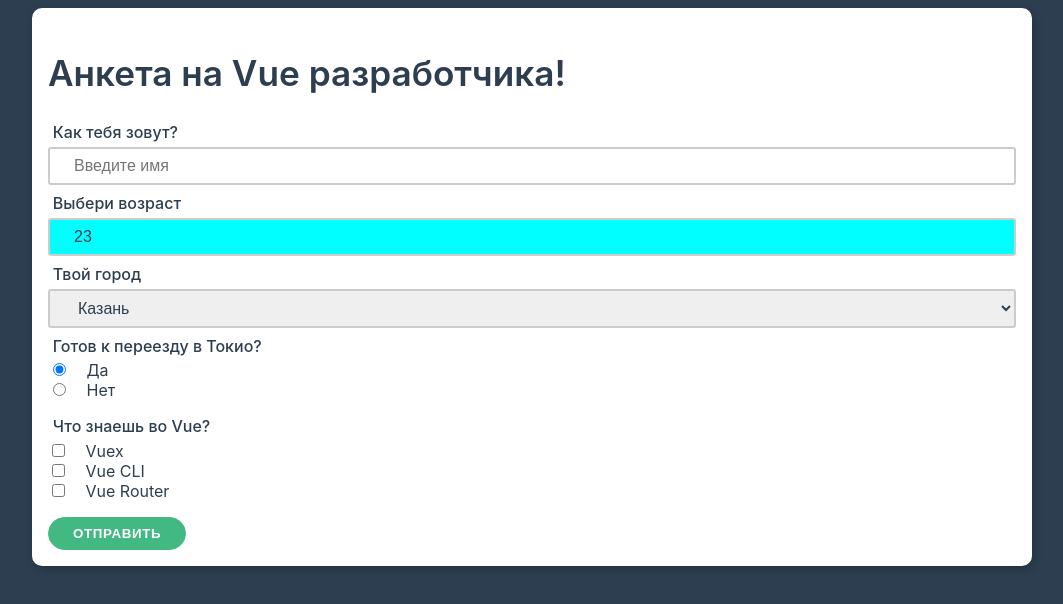
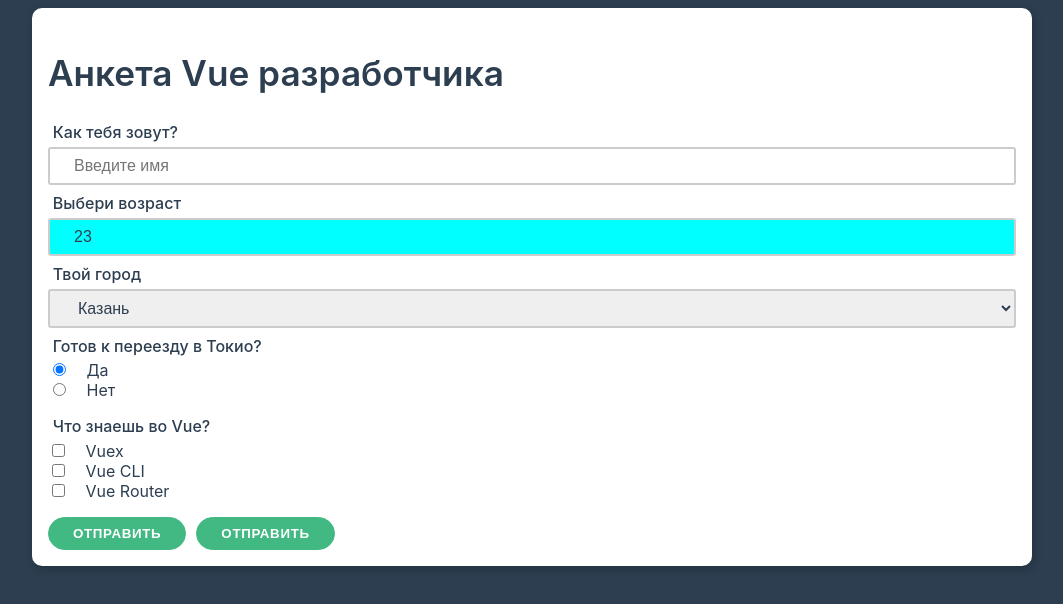
Before and after one commit to Bakirovildar/vue, a Vue app: page / in a window 1280 px wide. Shown: the top 604 px of the page, without its empty margins (108-1171 px from the left). Built offline with nearby package versions, Linux system fonts and the light colour scheme.

Commit message:
Создание плагина смена языка

```diff
--- a/src/App.vue
+++ b/src/App.vue
@@ -1,7 +1,7 @@
 <template>
   <div class="container">
     <form class="card" @submit.prevent="submitHandler">
-      <h1>Анкета на Vue разработчика!</h1>
+      <h1>{{ $ild14('type.title') }}</h1>
 
       <AppInput
         :error="errors.title"
@@ -55,7 +55,8 @@
         </div>
       </div>
 
-      <button type="submit" class="btn primary" @click="$alert('Hello')">Отправить</button>
+      <button type="submit" class="btn primary" @click="$ild14(changeLang)">Отправить</button>
+      <button type="button" class="btn primary" @click="$ild14(changeLang)">Отправить</button>
     </form>
   </div>
 </template>
@@ -65,6 +66,13 @@
   import AppMixins from './AppMixins'
   import AppDirectives from './AppDirectives'
   export default {
+    inject: ['changeIld14'],
+    methods: {
+        changeLang() {
+            this.changeIld14('en'),
+            this.$forceUpdate()
+        }
+    },
     mixins: [AppMixins],
     directives: {
       color: AppDirectives
--- a/src/main.js
+++ b/src/main.js
@@ -4,6 +4,18 @@ import translatePlugin from './translatePlugin'
 
 const app = createApp(App)
 
-app.use(translatePlugin)
+const ru = {
+    type: {
+        title: 'Анкета Vue разработчика'
+    }
+}
+
+const en = {
+    type: {
+        title: 'Questionnaire Vue developer'
+    }
+}
+
+app.use(translatePlugin, {ru, en})
 
 app.mount('#app')
--- a/src/translatePlugin.js
+++ b/src/translatePlugin.js
@@ -1,8 +1,22 @@
 export default {
     install(app, options) {
+
+        let current = 'ru'
         console.log(app, options)
+
+        const changeLanguage = name => {
+            current = name
+            console.log(current)
+        }
+
         app.config.globalProperties.$alert = text => {
             window.alert(text)
         }
+
+        app.config.globalProperties.$ild14 = key => {
+           return key.split('.').reduce((words, k) => {
+               return words[k] || 'error'
+           }, options[current])}
+        app.provide('changeIld14', changeLanguage)
     }
 }
```
